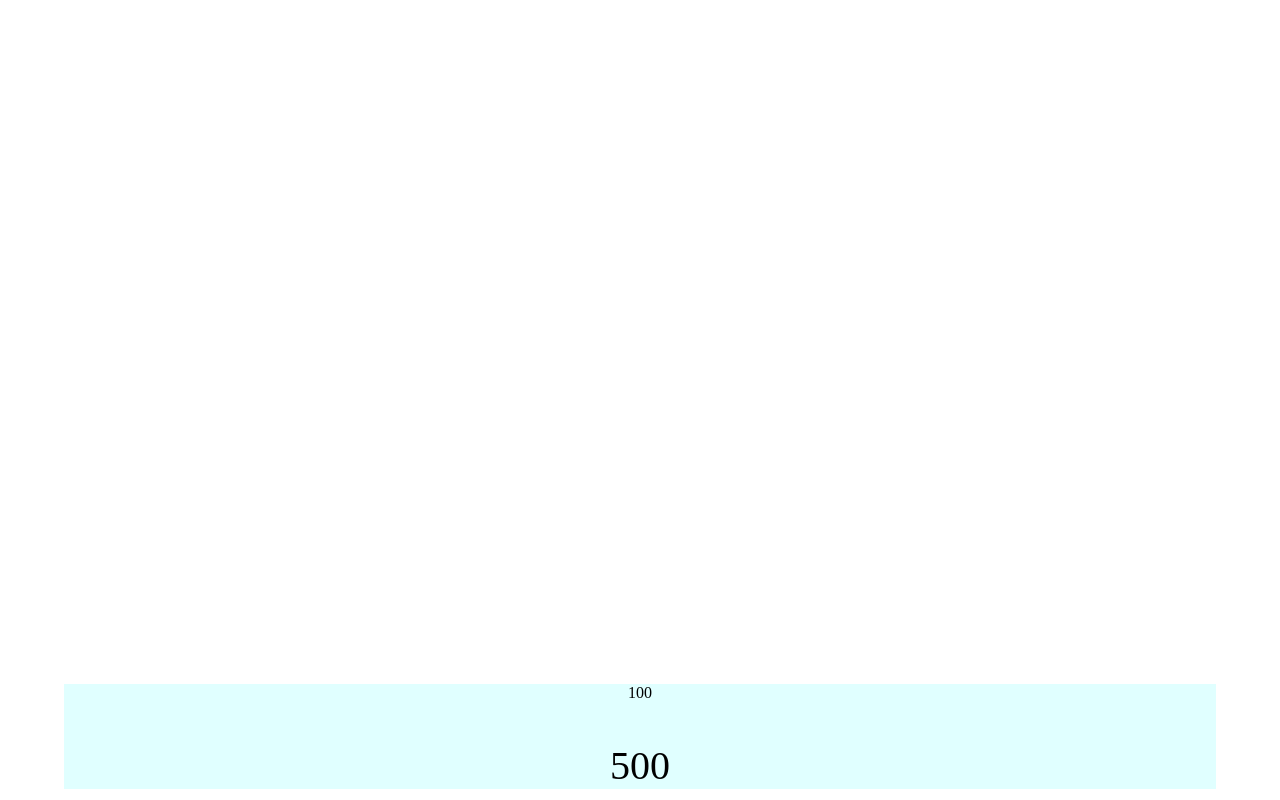
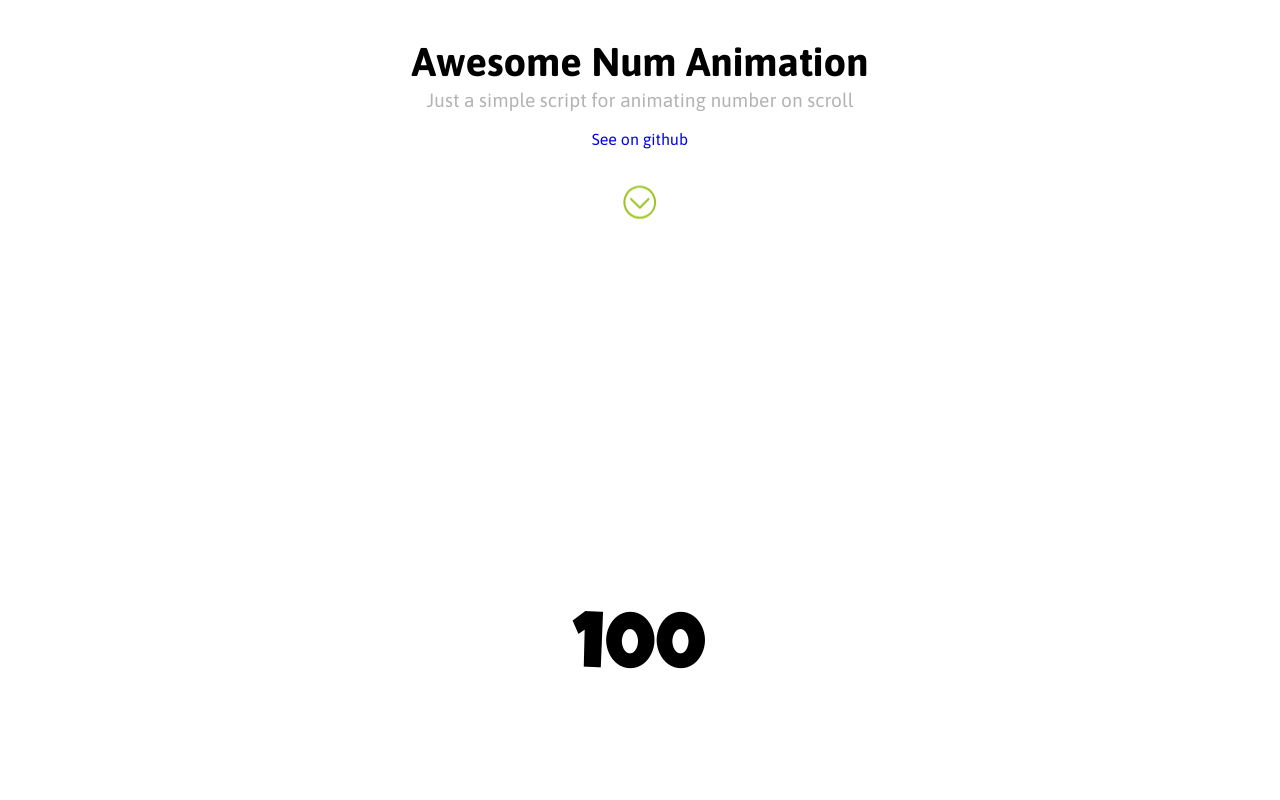
Before and after one commit to maciekgrzybek/awesome-num-animation, a plain HTML site: page index.html in a window 1280 px wide. Shown: the part 300-1100 px from the top of the page. Drawn offline with Linux system fonts and the light colour scheme.

Commit message:
Css and readme

```diff
--- /dev/null
+++ b/css/style.css
@@ -0,0 +1,67 @@
+
+* {
+	font-family: 'Asap', sans-serif;
+}
+h1 {
+	font-size: 2.5rem;
+	font-weight: 700;
+	margin-bottom: 5px;
+}
+h3 {
+	font-size: 1.2rem;
+	font-weight: 400;
+	color: rgba(0,0,0,0.3);
+	margin-top: 5px;
+}
+a {
+	text-decoration: none;
+}
+a:hover {
+	opacity: .5;
+}
+a:focus{
+	text-decoration: none;
+}
+.container {
+    text-align: center;
+    width: 85vw;
+    margin: 0 auto;
+}
+.intro {
+    background: white;
+    height: 50vh;
+	padding-top: 38vh;
+	padding-bottom: 15vh;
+}
+@keyframes arrowBounce {
+	0% {
+		transform: translateY(0);
+	}
+	100% {
+		transform: translateY(8px);
+	}
+}
+.arrow {
+	width: 35px;
+	height: 35px;
+	margin-top: 2rem;
+	animation-name: arrowBounce;
+	animation-duration: .3s;
+	animation-timing-function: ease-in-out;
+    animation-iteration-count: infinite;
+    animation-direction: alternate;
+}
+.github__image {
+	width: 25px;
+	height: 25px;
+}
+
+#target-1, #target-2 {
+    font-family: 'Luckiest Guy', cursive;
+}
+#target-1 {
+	font-size: 5rem;
+}
+#target-2 {
+	font-size: 10rem;
+}
--- a/index.html
+++ b/index.html
@@ -3,21 +3,29 @@
     <head>
         <meta charset="utf-8">
         <title>Awesome Num Animation</title>
-        <link rel="stylesheet" href="style.css">
+        <link rel="stylesheet" href="css/style.css">
+	<link href="https://fonts.googleapis.com/css?family=Asap:400,700|Luckiest+Guy" rel="stylesheet">
     </head>
     <body>
         <div class="container">
-            <div class="space"></div>
+            <div class="intro">
+				<h1>Awesome Num Animation</h1>
+				<h3>Just a simple script for animating number on scroll</h3>
+				<div class="github">
+					<a href="https://github.com/maciekgrzybek/awesome-num-animation">See on github</a>
+				</div>
+				<img class="arrow" src="img/down-arrow.svg">
+			</div>
             <div class="animation">
-                <p id="target">0</p>
-                <p id="target2">0</p>
+                <p id="target-1">0</p>
+                <p id="target-2">0</p>
             </div>
-            <div class="space"></div>
+			<div class="intro"></div>
         </div>
-        <script src="awesome-num-animation.js"></script>
+        <script src="js/awesome-num-animation.js"></script>
         <script>
-                awesomeNumAnimation('#target');
-                awesomeNumAnimation('#target2', {
+                awesomeNumAnimation('#target-1');
+                awesomeNumAnimation('#target-2', {
                     startNumber: 100,
                     maxNumber: 500,
                     duration: 1000
--- a/awesome-num-animation.js
+++ b/js/awesome-num-animation.js
@@ -90,6 +90,7 @@
 		if (animated == false) {
 			window.addEventListener('scroll', onScroll);
 		}
+		onScroll();
 
 
 	};
--- a/style.css
+++ /dev/null
@@ -1,16 +0,0 @@
-
-.container {
-    text-align: center;
-    width: 90vw;
-    margin: 0 auto;
-}
-.animation {
-    background: lightcyan;
-}
-.space {
-    background: white;
-    height: 120vh;
-}
-#target2 {
-    font-size: 40px;
-}
```
Also changed, not shown: img/down-arrow.svg (added), readme.md (added), 1 other file.
